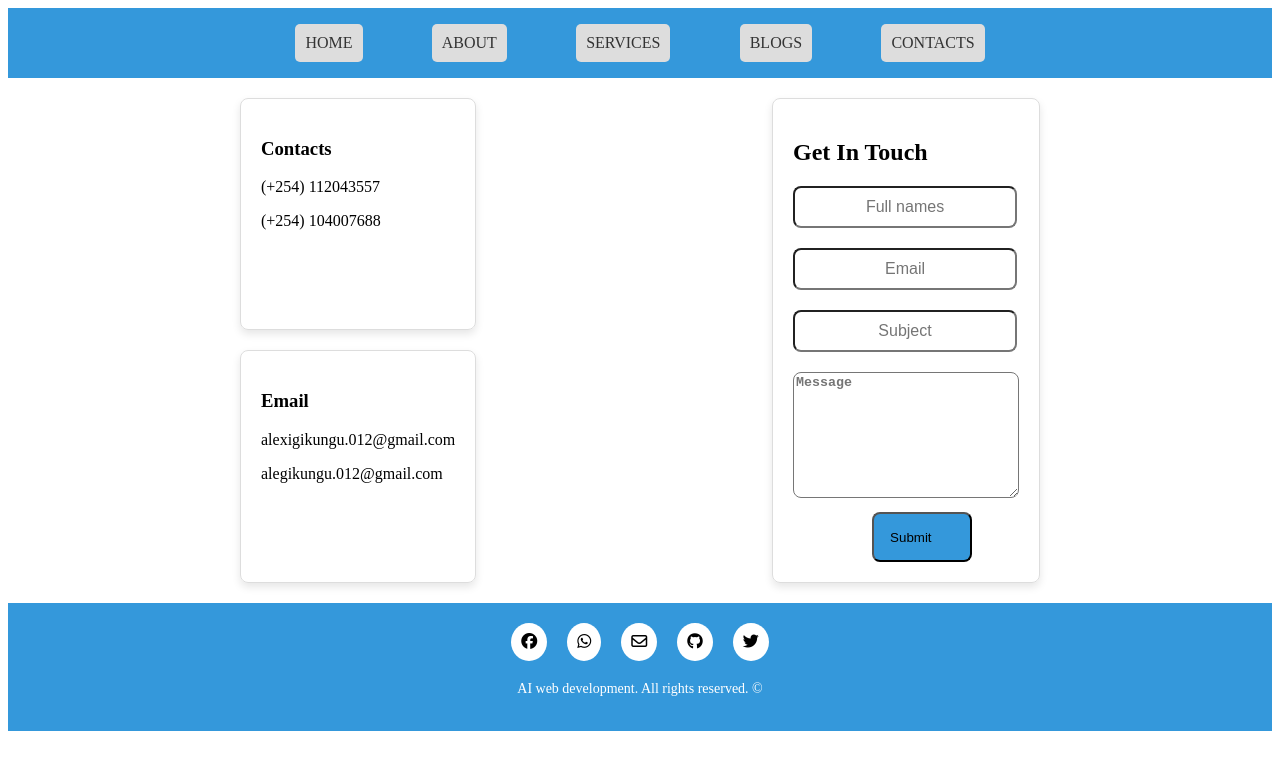
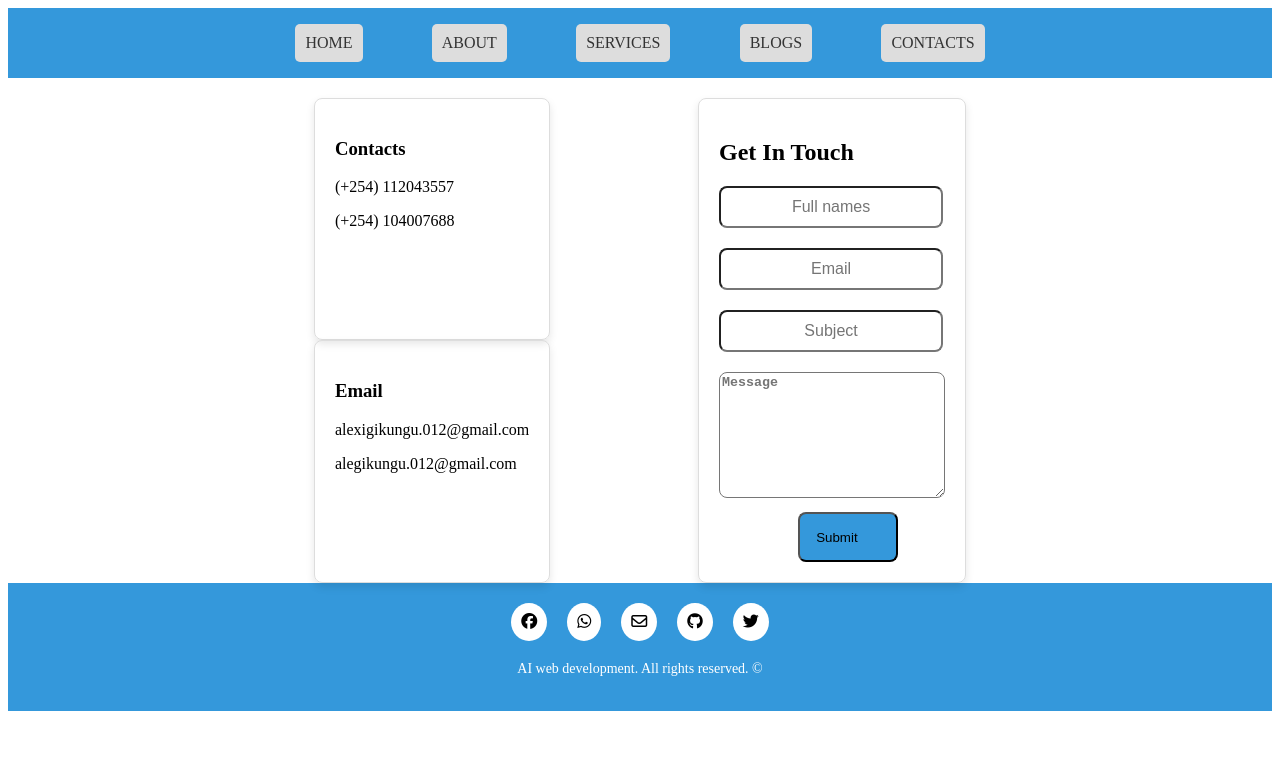
Before and after one commit to Alex-gikungu/personal_portfolio, a React (Vite) app: page /contacts in a window 1280 px wide. Shown: the top 770 px of the page. Built offline with nearby package versions, Linux system fonts and the light colour scheme; a small style sheet from the web is missing.

Commit message:
added contact media query

```diff
--- a/src/index.css
+++ b/src/index.css
@@ -597,16 +597,20 @@ button{
 
 
 
+
 /* Media query for smaller screens */
-@media (min-width: 480px) {
-  .blog-card {
-    width: calc(50% - 20px); /* Make the blog cards take 50% width on screens larger than 480px */
+@media (min-width: 768px) {
+  .contact-container {
+    flex-direction: row; /* Arrange elements in a row on larger screens */
+    justify-content: space-around; /* Add space around elements */
+  }
+
+  .two {
+    flex-direction: row; /* Arrange 'two' elements in a row on larger screens */
+  }
+
+  .address,
+  .touch {
+    margin: 0; /* Reset margin for larger screens */
   }
 }
-
-/* Media query for larger screens */
-@media (min-width: 768px) {
-  .blog-card {
-    width: calc(33.333% - 20px); /* Make the blog cards take 33.333% width on screens larger than 768px */
-  }
-}
```
